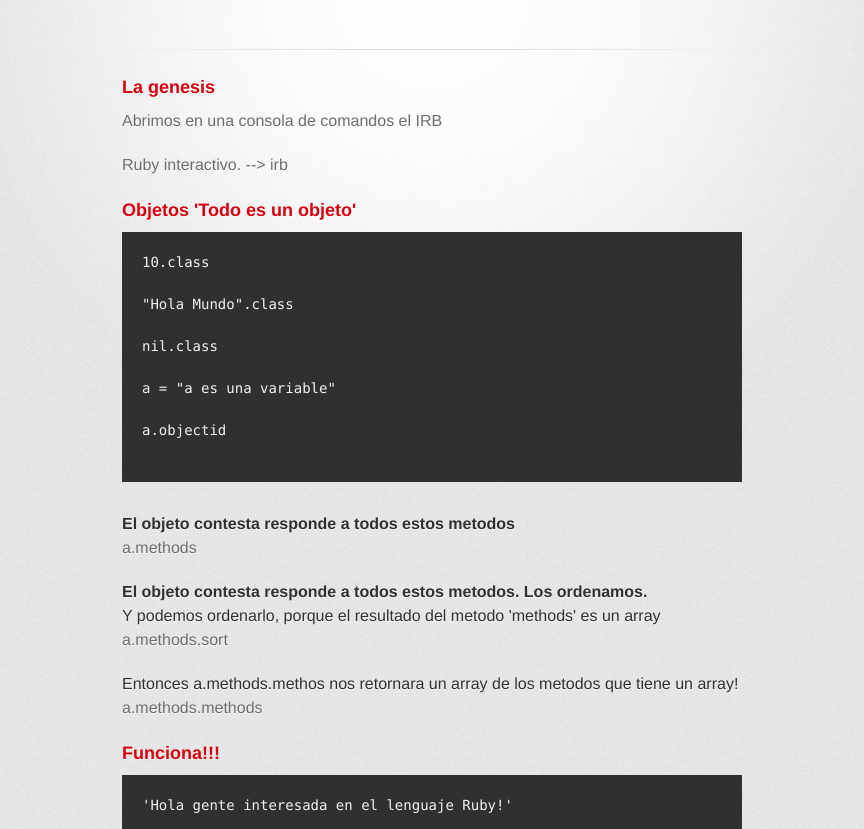
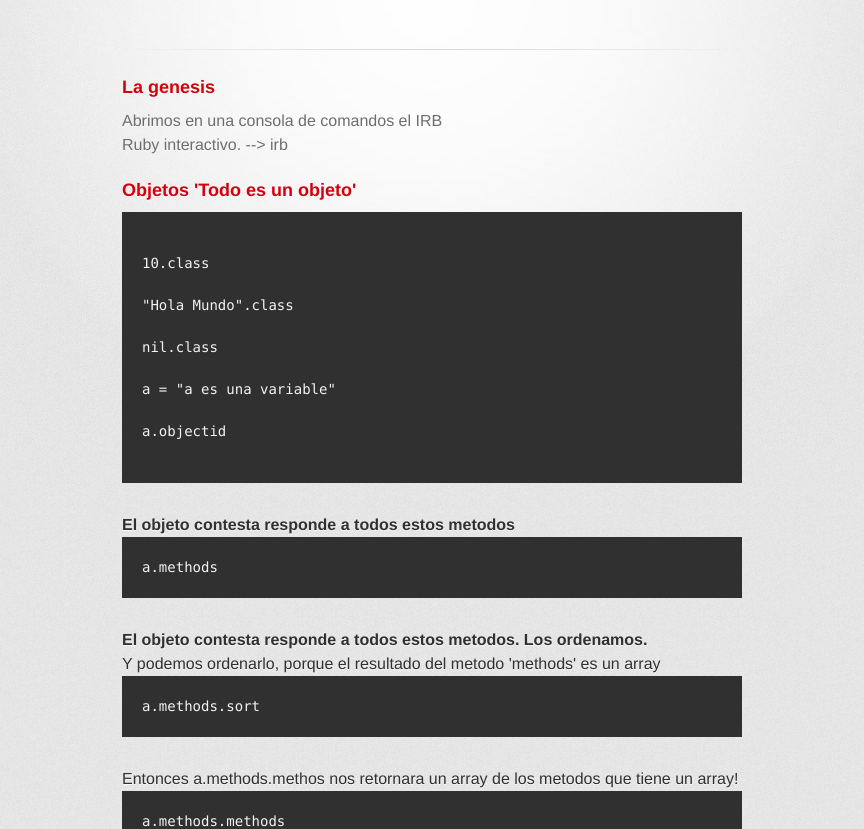
Before and after one commit to apslab/curso-ruby, a plain HTML site: page ejemplos.html in a window 1280 px wide. Shown: the part 124-953 px from the top of the page, without its empty margins (208-1072 px from the left). Drawn offline with Linux system fonts and the light colour scheme; a web font is replaced by a local one.

Commit message:
mejora en los ejemplos 3

```diff
--- a/ejemplos.html
+++ b/ejemplos.html
@@ -37,12 +37,12 @@
             La genesis
           </h3>
 
-					<p>Abrimos en una consola de comandos el IRB</p>
-					<p>Ruby interactivo. --> irb </p>
+					<p>Abrimos en una consola de comandos el IRB<br/>
+					Ruby interactivo. --> irb </p>
 
 					<h3>Objetos 'Todo es un objeto'</h3>
 
-					<pre>
+<pre><code>
 10.class
 
 "Hola Mundo".class
@@ -52,21 +52,28 @@ nil.class
 a = "a es una variable"
 
 a.objectid
-					</pre>
+</code>
+</pre>
 
 					<h4>El objeto contesta responde a todos estos metodos</h4>
-					<p>a.methods</p>
-
+<pre>
+a.methods
+</pre>
 					<h4>El objeto contesta responde a todos estos metodos. Los ordenamos.</h4>
 					<h5>Y podemos ordenarlo, porque el resultado del metodo 'methods' es un array</h5>
-					<p>a.methods.sort</p>
+<pre>
+a.methods.sort
+</pre>
 
 					<h5>Entonces a.methods.methos nos retornara un array de los metodos que tiene un array!</h5>
-					<p>a.methods.methods</p>
+<pre>
+a.methods.methods
+</pre>
 
 					<h3>Funciona!!!</h3>
 
 <pre>
+<code>
 'Hola gente interesada en el lenguaje Ruby!'
 
 10*5
@@ -89,11 +96,12 @@ texto = 'este es un texto de prueba, para realizar ejercicios'
 texto.split.each do |word|
 	puts word.to_s
 end
+</code>
 </pre>
 					<h3>Algo mas...</h3>
+<pre>
 
-
-
+</pre>
 				</section>
 
         <section id="downloads" class="clearfix">
```
Also changed, not shown: 2 other files.
